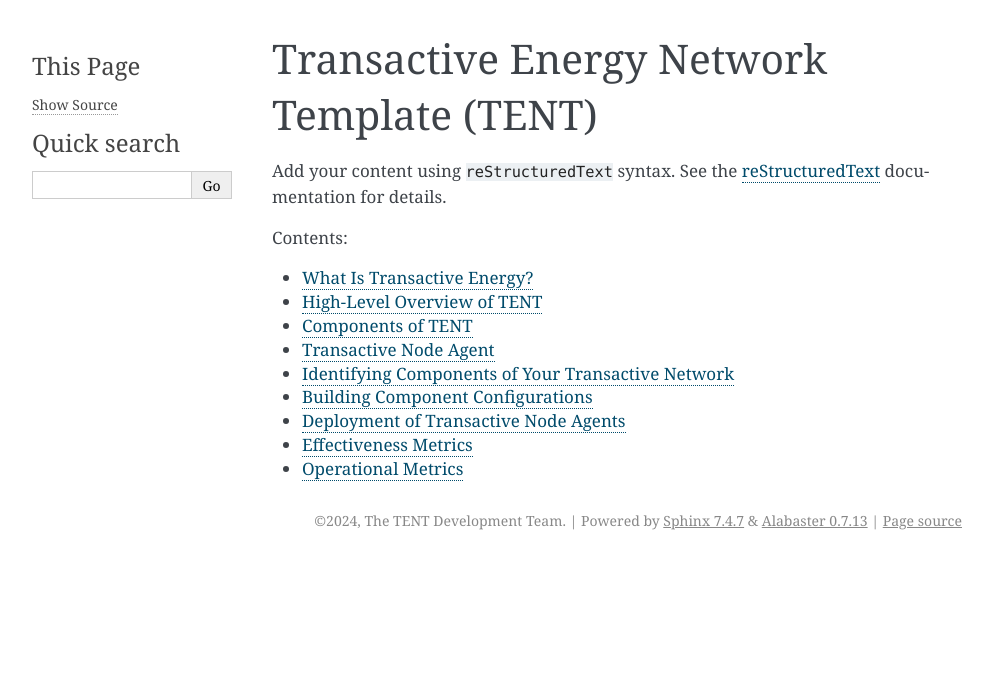
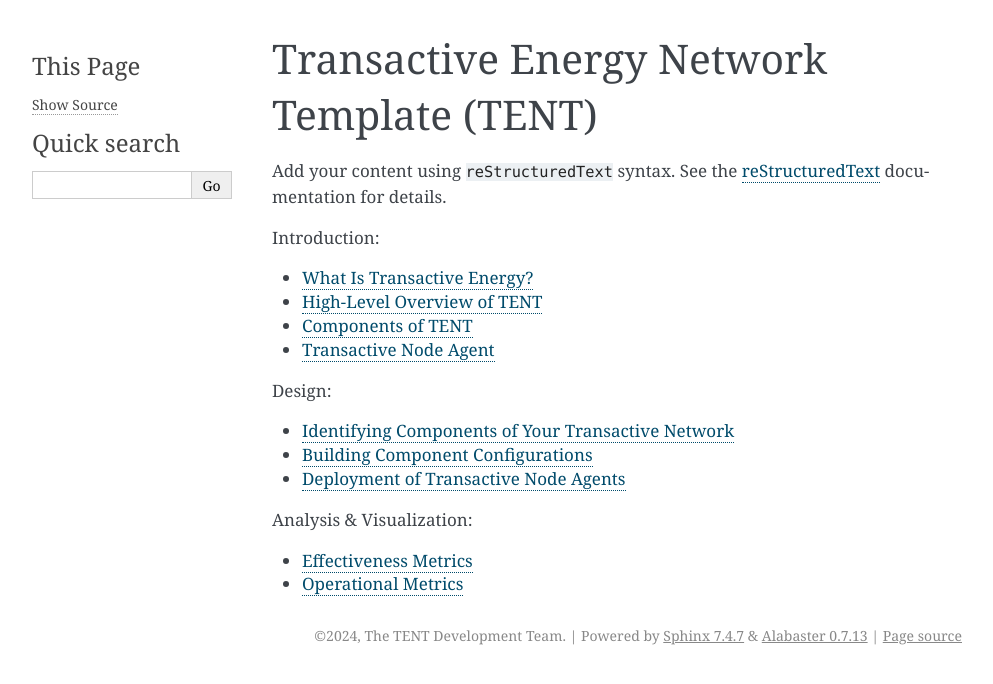
Before and after one commit to transactive-network-systems/tent, a Sphinx documentation site: the page built from docs/source/index.rst, in a window 1280 px wide. Shown: the top 684 px of the page, without its empty margins (148-1141 px from the left). Built offline with Sphinx 7.4.7, drawn with Linux system fonts in a browser that asks for light colours.

Commit message:
Table of Contents update

```diff
--- a/docs/source/index.rst
+++ b/docs/source/index.rst
@@ -12,15 +12,25 @@ documentation for details.
 
 
 .. toctree::
-   :maxdepth: 2
-   :caption: Contents:
+   :maxdepth: 1
+   :caption: Introduction:
 
    introduction/what_is_transactive_energy
    introduction/high_level_tent_overview
    introduction/components_of_tent
    introduction/transactive_node_agent
+
+.. toctree::
+   :maxdepth: 1
+   :caption: Design:
+
    design/identify_components
    design/build_component_configurations
    design/deploy_tn_agents
+
+.. toctree::
+   :maxdepth: 1
+   :caption: Analysis & Visualization:
+
    analysis_and_visualization/effectiveness_metrics
    analysis_and_visualization/operational_metrics
```
